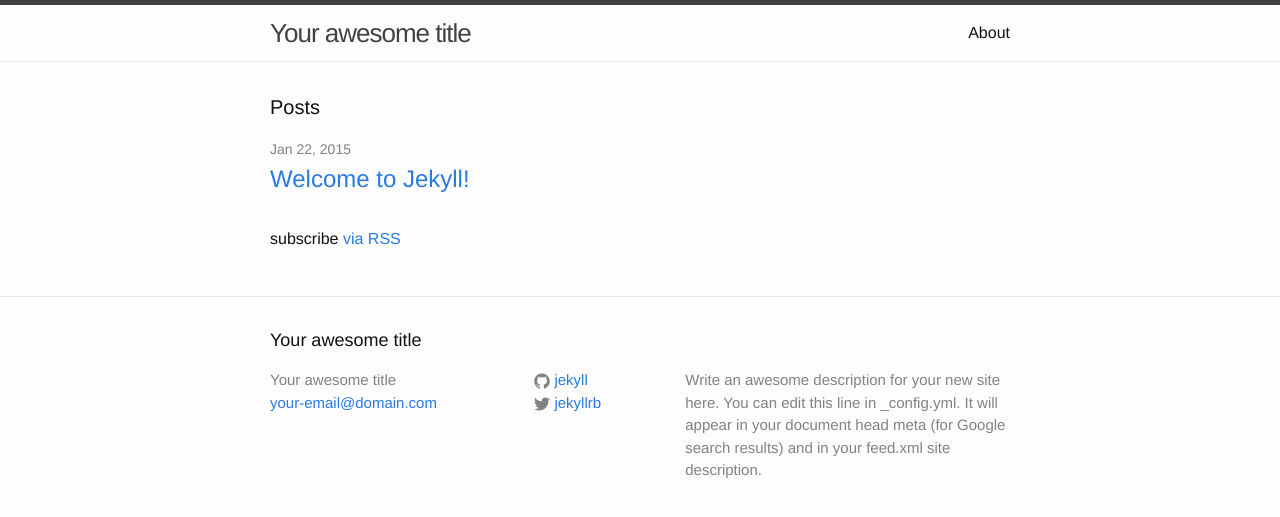
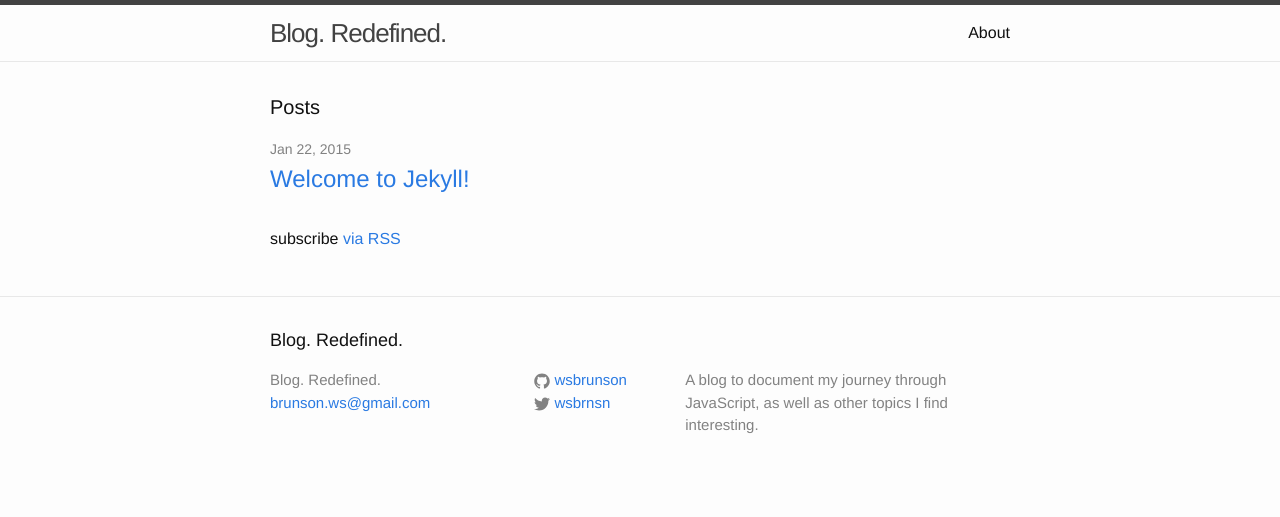
Before and after one commit to wsbrunson/wsbrunson.github.io, a Jekyll site: the page built from index.html, in a window 1280 px wide. Shown: the top 517 px of the page. Built offline with Jekyll 4.4.1, drawn with Linux system fonts in a browser that asks for light colours.

Commit message:
updated config file with details about myself

```diff
--- a/_config.yml
+++ b/_config.yml
@@ -1,14 +1,13 @@
 # Site settings
-title: Your awesome title
-email: your-email@domain.com
+title: Blog. Redefined.
+email: brunson.ws@gmail.com
 description: > # this means to ignore newlines until "baseurl:"
-  Write an awesome description for your new site here. You can edit this
-  line in _config.yml. It will appear in your document head meta (for
-  Google search results) and in your feed.xml site description.
+  A blog to document my journey through JavaScript, as well as other
+  topics I find interesting.
 baseurl: "" # the subpath of your site, e.g. /blog/
-url: "http://yourdomain.com" # the base hostname & protocol for your site
-twitter_username: jekyllrb
-github_username:  jekyll
+url: wsbrunson.github.io # the base hostname & protocol for your site
+twitter_username: wsbrnsn
+github_username:  wsbrunson
 
 # Build settings
 markdown: kramdown
```
